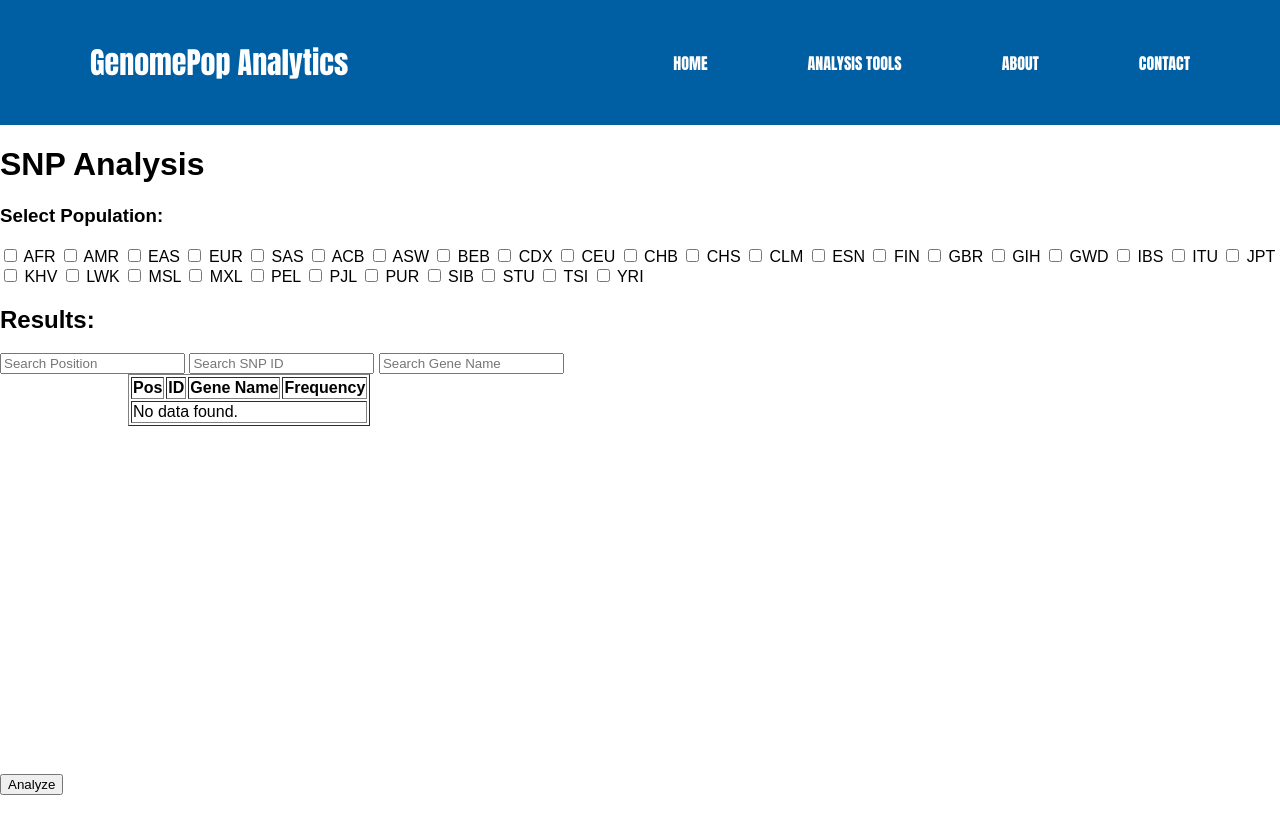
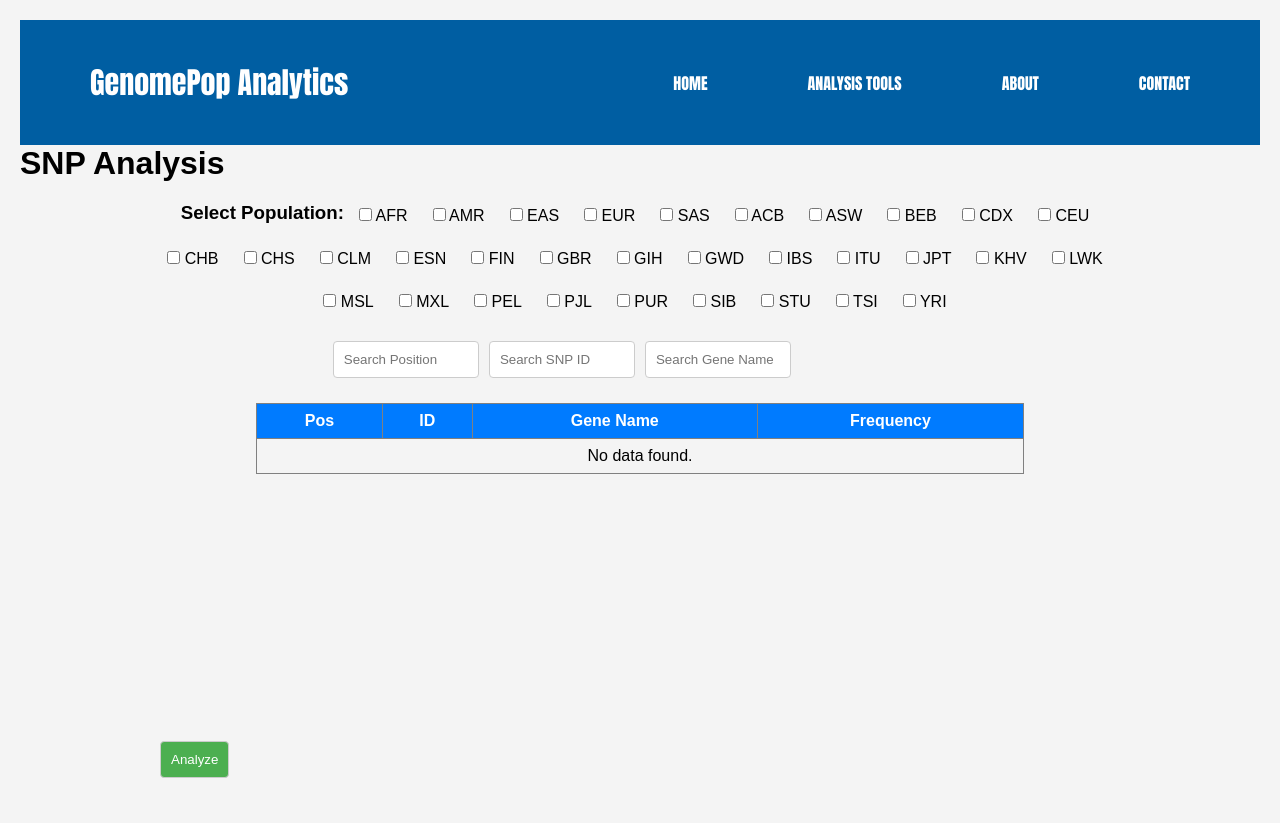
Before and after one commit to Djinho/Population-Genetics-Web-Tool, a Flask app: page /snp-analysis in a window 1280 px wide. Before the commit the page ends 795 px from the top, so only its background shows below. Run offline with Flask 3, Linux system fonts and the light colour scheme; data that the repository does not hold is empty.

Commit message:
i think i have added the snp analysis page interface fucntionality

```diff
--- a/app/static/css/style.css
+++ b/app/static/css/style.css
@@ -494,3 +494,79 @@ body {
         text-align: left;
     }
 }
+
+
+/* Resets to ensure consistency across browsers */
+* {
+    box-sizing: border-box;
+    margin: 0;
+    padding: 0;
+}
+
+/* Main body styling for a clean and consistent look */
+body {
+    font-family: 'Arial', sans-serif; /* Ensures readability */
+    background-color: #f4f4f4; /* Soft background color for less eye strain */
+    padding: 20px; /* Spacing around the content for better layout */
+}
+
+/* Ensures the form and results are centered and not too wide for readability */
+form, .scrollTable {
+    max-width: 960px; /* Adjust based on your preference */
+    margin: 20px auto; /* Centering */
+}
+
+/* Styling for the table to make it more readable and visually appealing */
+table {
+    width: 100%; /* Table width to fill its container */
+    border-collapse: collapse; /* Removes gaps between borders */
+}
+
+th, td {
+    text-align: left; /* Aligns text to the left for consistency */
+    padding: 8px; /* Adds space around text for readability */
+}
+
+th {
+    background-color: #007bff; /* Adds a blue background to header cells */
+    color: white; /* Ensures text is readable against the dark background */
+}
+
+tr:nth-child(even) {
+    background-color: #f2f2f2; /* Zebra striping for easier reading */
+}
+
+/* Hover and selection styles for table rows */
+tr:hover, .selected-row {
+    background-color: #add8e6; /* Light blue background for hover and selection */
+    color: #000; /* Text color to ensure readability */
+}
+
+/* Adjustments to input and button elements for consistency and usability */
+input[type="text"], input[type="submit"] {
+    padding: 10px;
+    margin: 5px 0; /* Vertical margin for spacing */
+    border: 1px solid #ccc; /* Subtle border */
+    border-radius: 4px; /* Rounded corners for modern appearance */
+}
+
+input[type="submit"] {
+    background-color: #4CAF50; /* Green background for a 'go' indication */
+    color: white;
+    cursor: pointer; /* Changes cursor to indicate it's clickable */
+}
+
+input[type="submit"]:hover {
+    background-color: #45a049; /* Darker green on hover for feedback */
+}
+
+/* Specific styles for the populations selection to improve layout */
+.populations label {
+    display: block; /* Each label on its own line for better readability */
+    margin: 5px 0; /* Adds spacing between checkbox options */
+}
+
+/* Additional styles if needed for responsiveness or specific layout adjustments */
+@media screen and (max-width: 768px) {
+    /* Responsive styles for mobile devices */
+}
--- a/app/templates/snp_analysis.html
+++ b/app/templates/snp_analysis.html
@@ -20,7 +20,7 @@
         .scrollTable {
             display: block;
             overflow-y: auto;
-            height: 400px;
+            height: 400px; /* Adjusted height */
             margin: auto;
             width: 80%;
         }
@@ -28,8 +28,34 @@
             cursor: pointer;
         }
         .selected-row {
-            background-color: #add8e6; /* Light blue to indicate selection */
-            color: #000; /* Ensure text is readable */
+            background-color: #add8e6;
+            color: #000;
+        }
+        .search-boxes { /* Adjusted for alignment */
+            display: grid;
+            grid-template-columns: repeat(4, 1fr);
+            gap: 10px;
+            margin-bottom: 20px;
+            width: 80%;
+            margin-left: auto;
+            margin-right: auto;
+        }
+        .populations { /* Adjusting for horizontal display */
+            display: flex;
+            flex-wrap: wrap;
+            justify-content: center;
+            gap: 15px; /* Adjust the gap as needed */
+            margin-bottom: 20px;
+        }
+        .populations label { /* Optional: Adjust label styling if needed */
+            display: inline-block; /* Makes labels flow horizontally */
+            margin-right: 10px; /* Adjust spacing between checkboxes */
+        }
+        th, td {
+            text-align: center;
+        }
+        .search-box { /* New style for search inputs to match column width */
+            width: 100%;
         }
     </style>
 </head>
@@ -46,13 +72,13 @@
             {% endfor %}
         </div>
 
-        <h2>Results:</h2>
-        <div>
-            <input type="text" id="positionSearch" placeholder="Search Position">
-            <input type="text" id="snpIdSearch" placeholder="Search SNP ID">
-            <input type="text" id="geneNameSearch" placeholder="Search Gene Name">
-        </div>
         <div class="scrollTable">
+            <div class="search-boxes">
+                <input class="search-box" type="text" id="positionSearch" placeholder="Search Position">
+                <input class="search-box" type="text" id="snpIdSearch" placeholder="Search SNP ID">
+                <input class="search-box" type="text" id="geneNameSearch" placeholder="Search Gene Name">
+                <div></div> <!-- Placeholder for alignment -->
+            </div>
             <table border="1">
                 <thead class="fixedHeader">
                     <tr>
@@ -68,7 +94,7 @@
                         <td>{{ entry['Position'] }}</td>
                         <td>{{ entry['ID'] }}</td>
                         <td>{{ entry['GeneName'] }}</td>
-                        <td>{{ entry['Frequency'] }}</td>
+                        <td><input type="checkbox" name="frequency_select_{{ entry['ID'] }}"></td>
                     </tr>
                     {% else %}
                     <tr>
@@ -78,28 +104,9 @@
                 </tbody>
             </table>
         </div>
-        <!-- Hidden input to store selected SNP IDs -->
         <input type="hidden" id="selectedSnps" name="selected_snps">
         <input type="submit" value="Analyze">
     </form>
-
-    <script>
-        $(document).ready(function() {
-            // Highlight and select row on click
-            $(document).on('click', '.clickable-row', function() {
-                $(this).toggleClass('selected-row');
-                var selectedIds = $('.selected-row').map(function() {
-                    return $(this).data('snp-id');
-                }).get();
-                $('#selectedSnps').val(selectedIds.join(','));
-            });
-
-            // Autocomplete setups
-            $("#positionSearch").autocomplete({ source: ['Sample1', 'Sample2'] });
-            $("#snpIdSearch").autocomplete({ source: ['ID1', 'ID2'] });
-            $("#geneNameSearch").autocomplete({ source: ['Gene1', 'Gene2'] });
-        });
-    </script>
 
     <script src="{{ url_for('static', filename='js/script.js') }}"></script>
 </body>
```
Also changed, not shown: app/check.py (deleted, +0 -8 lines), app/static/js/script.js (+34 -9 lines).
